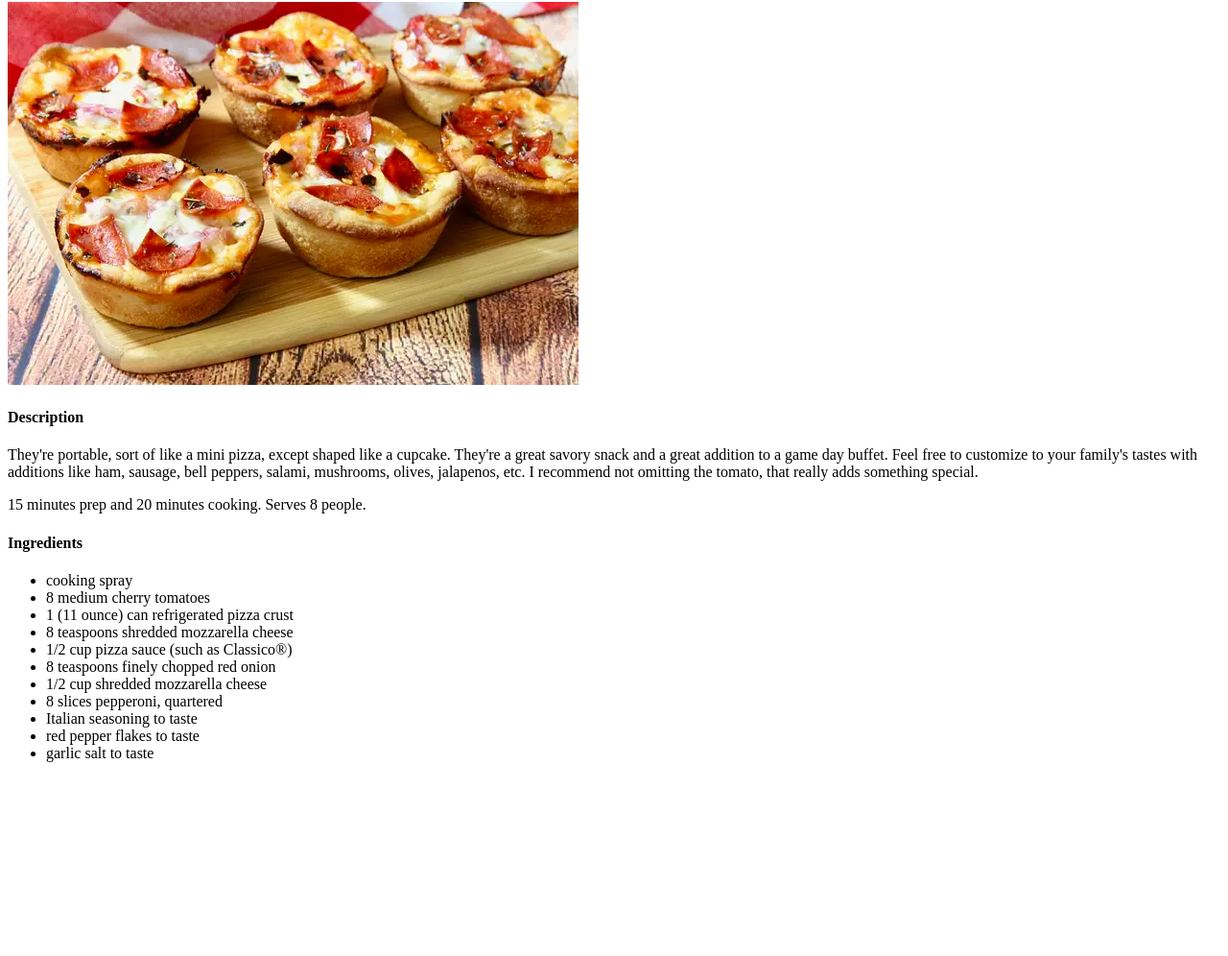
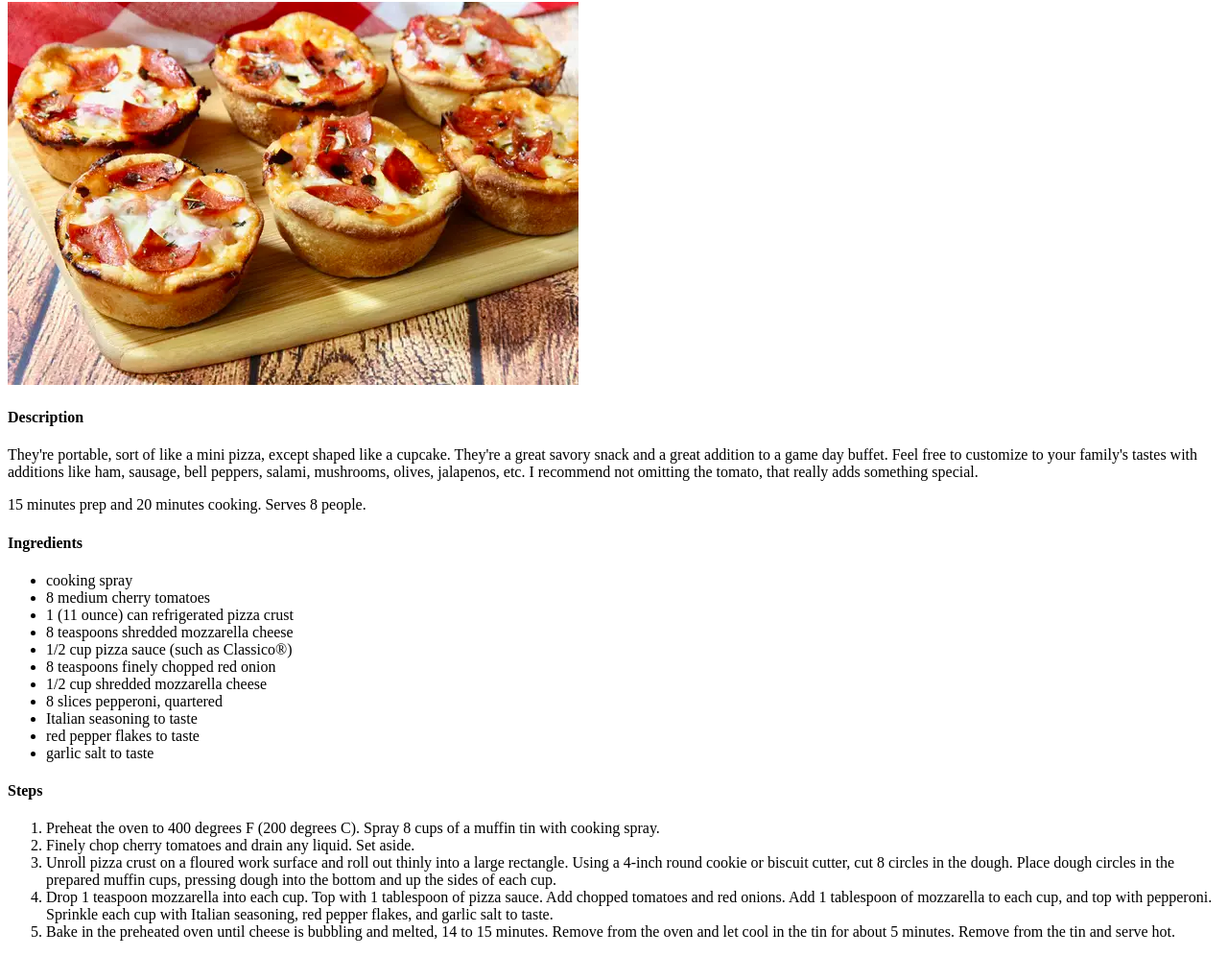
Before and after one commit to ElsonOtake/odin-recipes, a plain HTML site: page recipes/pizzacupcakes.html in a window 1280 px wide. Shown: the part 78-1074 px from the top of the page at 96% size. Before the commit the page ends 888 px from the top, so only its background shows below. Drawn offline with Linux system fonts and the light colour scheme.

Commit message:
steps needed for making the dish included

```diff
--- a/recipes/pizzacupcakes.html
+++ b/recipes/pizzacupcakes.html
@@ -24,5 +24,13 @@
             <li>red pepper flakes to taste</li>
             <li>garlic salt to taste</li>
         </ul>
+        <h4>Steps</h4>
+        <ol>
+            <li>Preheat the oven to 400 degrees F (200 degrees C). Spray 8 cups of a muffin tin with cooking spray.</li>
+            <li>Finely chop cherry tomatoes and drain any liquid. Set aside.</li>
+            <li>Unroll pizza crust on a floured work surface and roll out thinly into a large rectangle. Using a 4-inch round cookie or biscuit cutter, cut 8 circles in the dough. Place dough circles in the prepared muffin cups, pressing dough into the bottom and up the sides of each cup.</li>
+            <li>Drop 1 teaspoon mozzarella into each cup. Top with 1 tablespoon of pizza sauce. Add chopped tomatoes and red onions. Add 1 tablespoon of mozzarella to each cup, and top with pepperoni. Sprinkle each cup with Italian seasoning, red pepper flakes, and garlic salt to taste.</li>
+            <li>Bake in the preheated oven until cheese is bubbling and melted, 14 to 15 minutes. Remove from the oven and let cool in the tin for about 5 minutes. Remove from the tin and serve hot.</li>
+        </ol>
     </body>
 </html>
```
